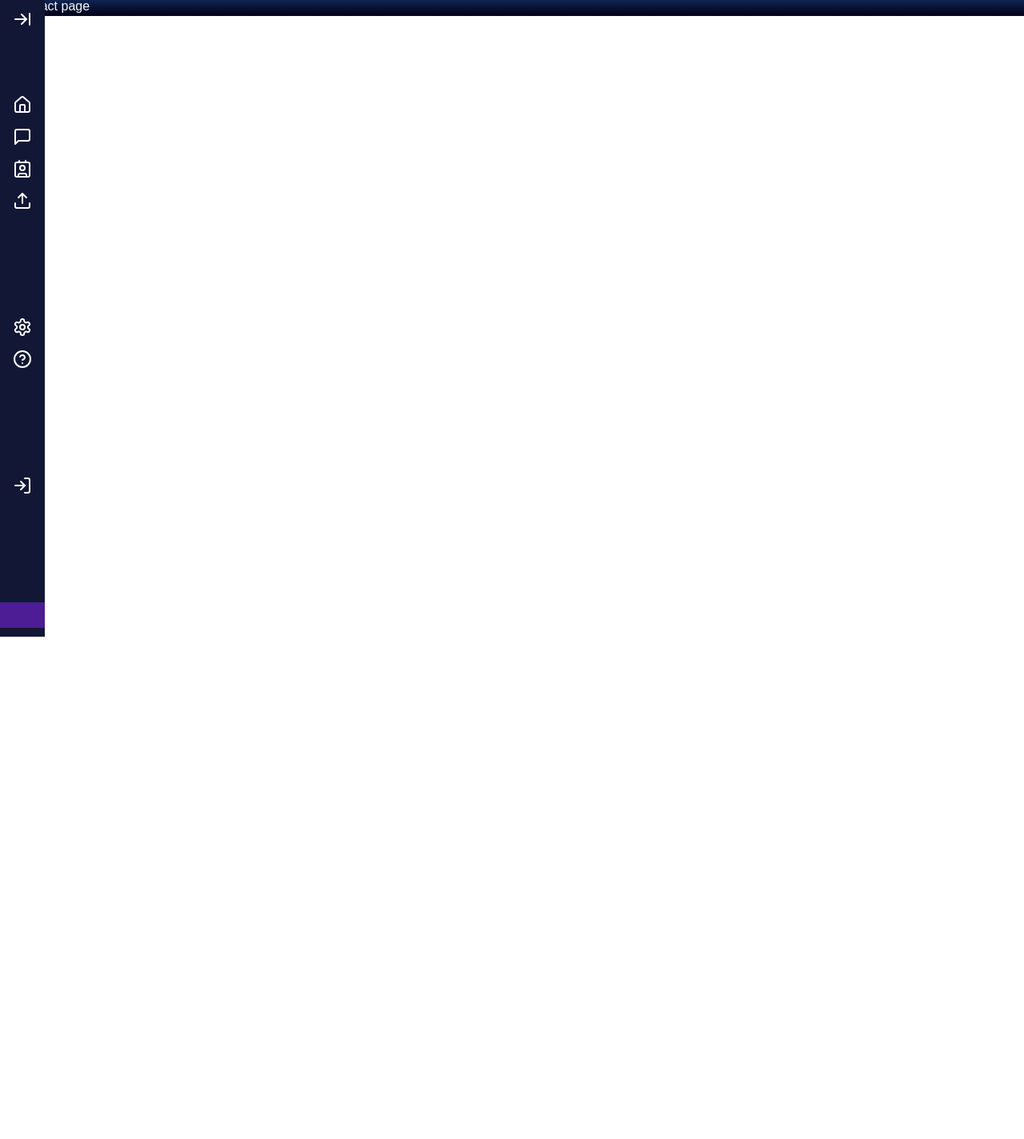
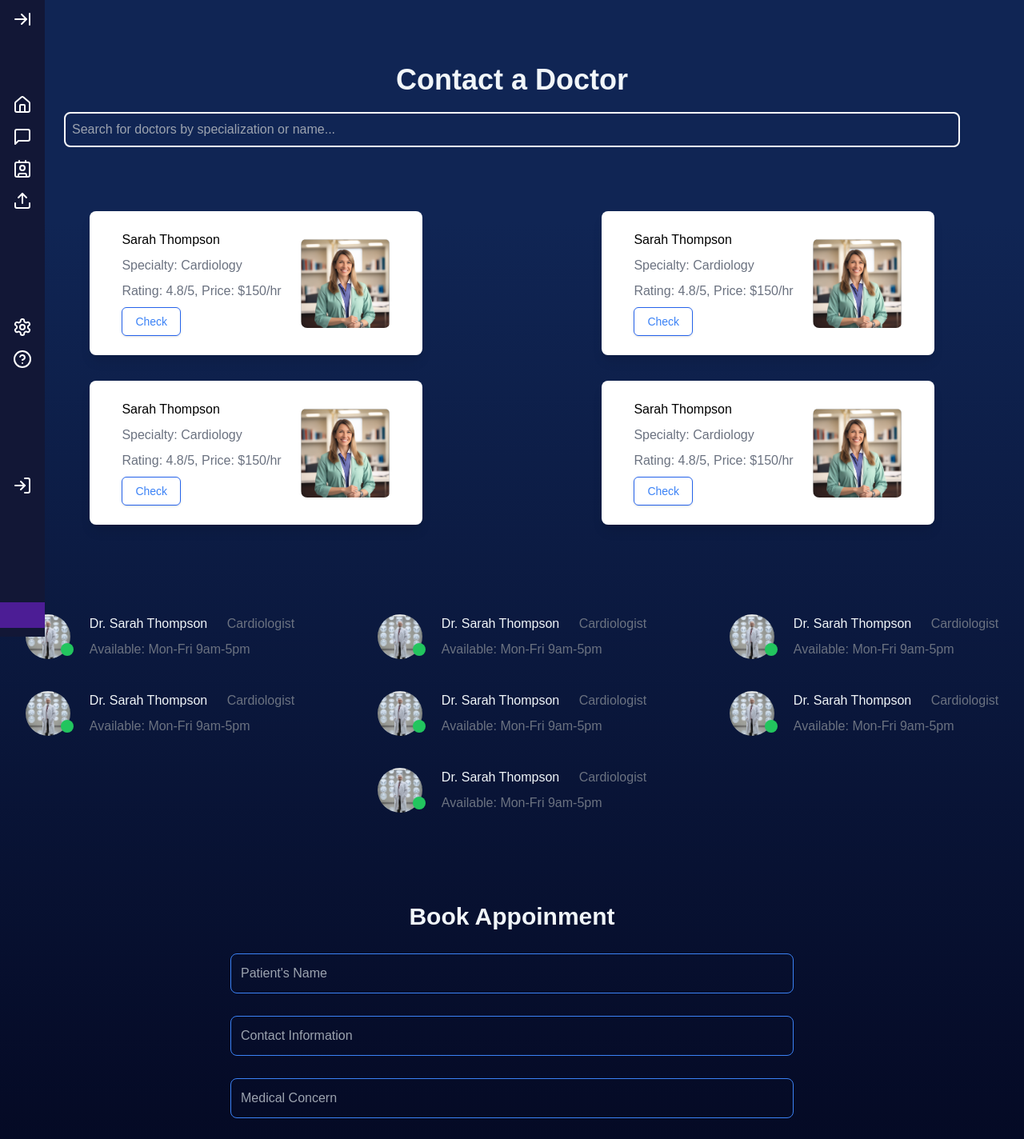
Before and after one commit to muhammedshibilm/MediGen, a Next.js app: page /doctor-contact in a window 1280 px wide. Shown: the part 4-1428 px from the top of the page at 80% size. Before the commit the page ends 800 px from the top, so only its background shows below. Built offline with nearby package versions, Linux system fonts and the light colour scheme; no server answers.

Commit message:
Add Doctor Contact page with search functionality and appointment scheduling; implement ActiveDocCard and DoctorCards components

```diff
--- a/app/api/auth/me/route.ts
+++ b/app/api/auth/me/route.ts
@@ -13,6 +13,7 @@ export async function GET(req: NextRequest) {
     const { username, email } = decoded as { username: string; email: string };
 
     return NextResponse.json({ username, email });
+  // eslint-disable-next-line @typescript-eslint/no-unused-vars
   } catch (error) {
     return NextResponse.json({ error: "Invalid token" }, { status: 401 });
   }
--- a/app/doctor-contact/page.tsx
+++ b/app/doctor-contact/page.tsx
@@ -1,16 +1,57 @@
+import ActiveDocCard from "@/components/Activedoccard";
+import DoctorCards from "@/components/Doctorcards";
+import { Footer } from "@/components/Footer";
 import SideBar from "@/components/Sidebar";
+import { Button } from "@/components/ui/button";
 import { Metadata } from "next";
 
 export const metadata: Metadata = {
-    title: "Doctor Contact",
-    description: "This is the Doctor Contact page ",
-  };
+  title: "Doctor Contact",
+  description: "This is the Doctor Contact page ",
+};
 
-export default function DoctorContact(){
-    return(
-        <div>
-            <SideBar/>
-            its contact page
+export default function DoctorContact() {
+  return (
+    <div>
+      <SideBar />
+      <div className="container mx-auto">
+        <div className="mt-16 px-20 w-full flex flex-col justify-center items-center">
+          <h1 className=" text-4xl py-5 font-bold">Contact a Doctor</h1>
+          <input
+            className="w-full border-2 border-white bg-transparent rounded-lg p-2"
+            placeholder="Search for doctors by specialization or name..."
+            type="search"
+            name="search"
+            id="search"
+          />
         </div>
-    );
+        <div className="flex flex-wrap justify-around items-center pt-16">
+          <DoctorCards />
+          <DoctorCards />
+          <DoctorCards />
+          <DoctorCards />
+        </div>
+
+        <div className="flex flex-wrap justify-around  gap-10 pt-24">
+          <ActiveDocCard />
+          <ActiveDocCard />
+          <ActiveDocCard />
+          <ActiveDocCard />
+          <ActiveDocCard />
+          <ActiveDocCard />
+          <ActiveDocCard />
+        </div>
+
+        <div className="bg-transparent pt-28 flex flex-col gap-7  rounded-lg p-10 px-72 ">
+          <h1 className="text-3xl font-bold text-center">Book Appoinment</h1>
+          <input className="bg-transparent p-3 border border-blue-500 rounded-lg" type="text" name="" id="" placeholder="Patient's Name" />
+          <input className="bg-transparent p-3 border border-blue-500 rounded-lg" type="text" name="" id="" placeholder="Contact Information" />
+          <input className="bg-transparent p-3 border border-blue-500 rounded-lg" type="text" name="" id="" placeholder="Medical Concern" />
+          <input className="bg-transparent p-3 border border-blue-500 rounded-lg" type="text" name="" id="" placeholder="Preferred Date/Time" />
+           <Button className="py-6 w-fit self-end bg-blue-600 hover:bg-gray-300">Schedule Appointment</Button>
+        </div>
+      </div>
+      <Footer/>
+    </div>
+  );
 }
--- /dev/null
+++ b/components/Activedoccard.tsx
@@ -0,0 +1,15 @@
+import Image from "next/image";
+import docimg from "@/public/images/docimg2.jpg";
+
+export default function ActiveDocCard(){
+    return(
+        <div className="w-fit flex space-x-1">
+            <Image src={docimg} alt="docimg" className="w-14 h-14 rounded-full"/>
+            <div className="bg-green-500 rounded-full w-4 h-4 relative z-50 -left-4 top-9"></div>
+            <div className="space-y-2">
+                <h1>Dr. Sarah Thompson <span className="text-gray-500 pl-5">Cardiologist</span></h1>
+                <p className="text-gray-500">Available: Mon-Fri 9am-5pm</p>
+            </div>
+        </div>
+    )
+}
--- /dev/null
+++ b/components/Doctorcards.tsx
@@ -0,0 +1,17 @@
+import Image from "next/image";
+import doctor1 from "@/public/images/docimg1.png"
+import { Button } from "./ui/button";
+export default function DoctorCards() {
+  return (
+
+      <div className="bg-white rounded-lg shadow-lg p-6 px-10 m-4 text-black flex justify-center items-center  w-fit space-x-6 ">
+        <div className="space-y-2">
+            <h1>Sarah Thompson</h1>
+            <p className="text-gray-500">Specialty: Cardiology</p>
+            <p className="text-gray-500">Rating: 4.8/5, Price: $150/hr</p>
+            <Button className="bg-transparent text-blue-500 border border-blue-600 hover:bg-gray-300">Check</Button>
+        </div>
+        <Image src={doctor1} alt="doctor image" className="w-28 h-28 rounded-lg"/>
+      </div>
+  );
+}
--- a/components/Sidebar.tsx
+++ b/components/Sidebar.tsx
@@ -202,6 +202,9 @@ export default function SideBar() {
       </div>
 
       {/* Mobile Device */}
+      <div className="fixed top-4 right-5 px-7 py-4  z-50 bg-[#121736] rounded-full block md:hidden  text-2xl cursor-pointer ">
+        {user?.username.substring(0,2)  }
+      </div>
       <div className="fixed   w-full px-5 bottom-10  z-50 block md:hidden">
         <div className="flex justify-around p-5  bg-[#121736] rounded-full ">
           <Tooltip.Root>
```
